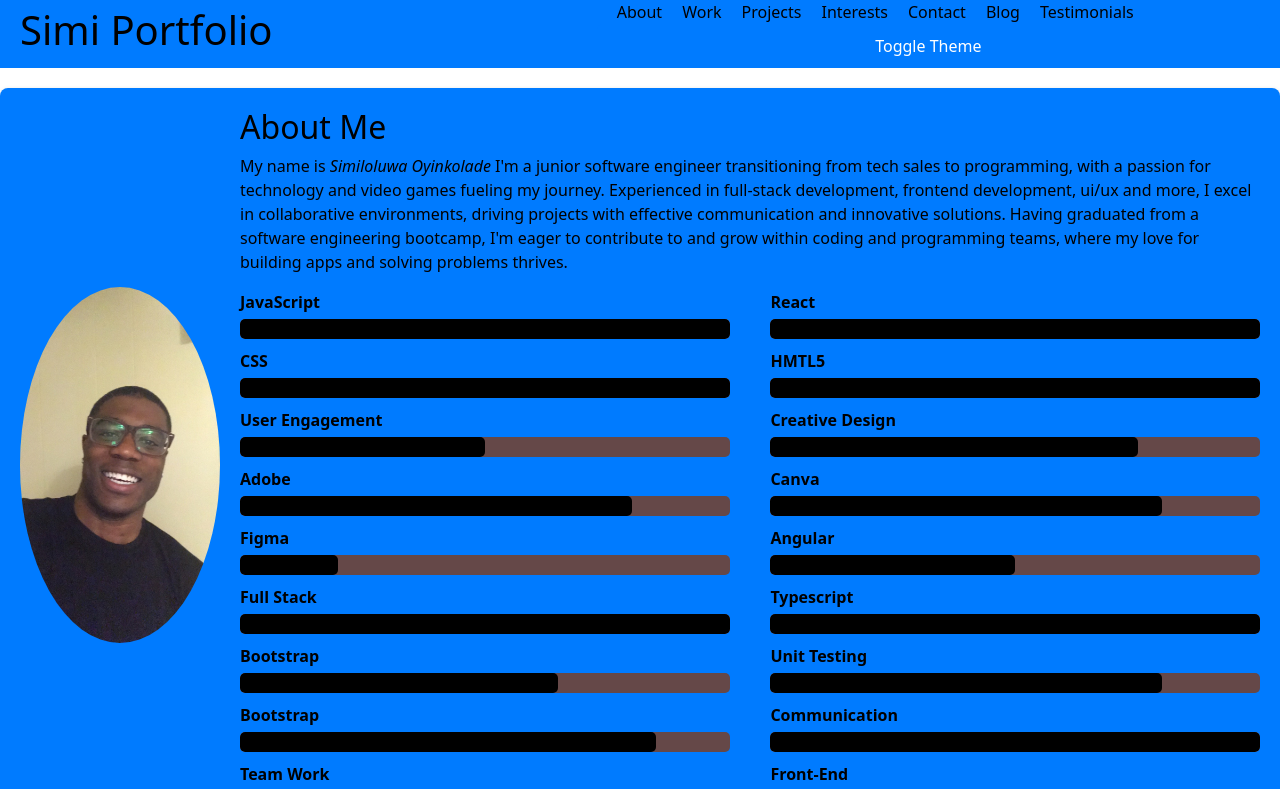
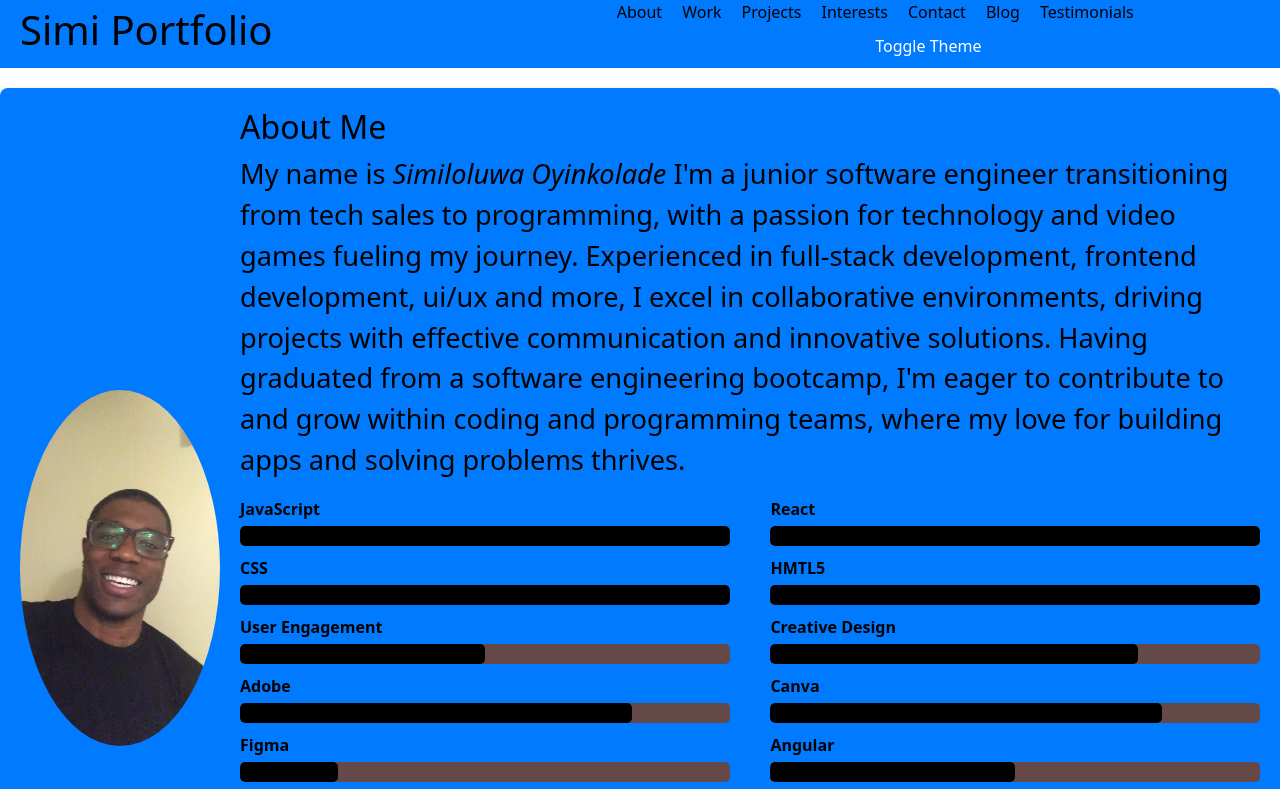
Before and after one commit to simioyin222/React-Js-Portfolio, a React (Create React App) app: page /about in a window 1280 px wide. Shown: the top 789 px of the page. Built offline with nearby package versions, Linux system fonts and the light colour scheme.

Commit message:
made about me section section bigger

```diff
--- a/src/components/About/About.js
+++ b/src/components/About/About.js
@@ -34,7 +34,7 @@ function About() {
       </div>
       <div className={styles.aboutText}>
         <h2>About Me</h2>
-        <p>My name is <em>Similoluwa Oyinkolade</em> I'm a junior software engineer transitioning from tech sales to programming, with a passion for technology and video games fueling my journey. Experienced in full-stack development, frontend development, ui/ux and more, I excel in collaborative environments, driving projects with effective communication and innovative solutions. Having graduated from a software engineering bootcamp, I'm eager to contribute to and grow within coding and programming teams, where my love for building apps and solving problems thrives.</p>
+        <p className={`${styles.introText} ${styles.aboutParagraph}`}>My name is <em>Similoluwa Oyinkolade</em> I'm a junior software engineer transitioning from tech sales to programming, with a passion for technology and video games fueling my journey. Experienced in full-stack development, frontend development, ui/ux and more, I excel in collaborative environments, driving projects with effective communication and innovative solutions. Having graduated from a software engineering bootcamp, I'm eager to contribute to and grow within coding and programming teams, where my love for building apps and solving problems thrives.</p>
         <div className={styles.skillsContainer}>
           {skills.map((skill, index) => (
             <div key={index} className={styles.skill}>
--- a/src/components/About/about.module.css
+++ b/src/components/About/about.module.css
@@ -22,6 +22,10 @@
 
 .aboutText {
   flex: 1; /* Take remaining space */
+}
+
+.aboutParagraph {
+  font-size: 1.7rem; /* Adjust the font size as needed */
 }
 
 .skillsContainer {
```
